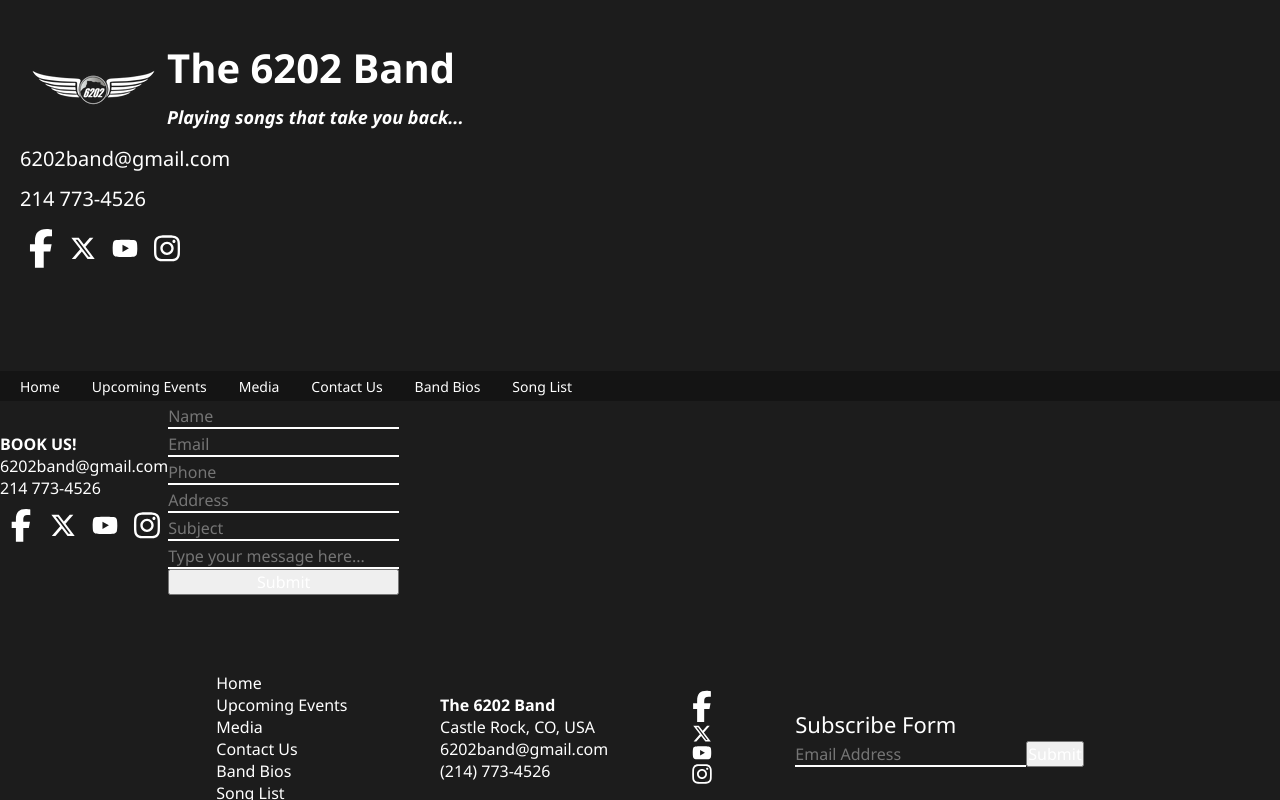
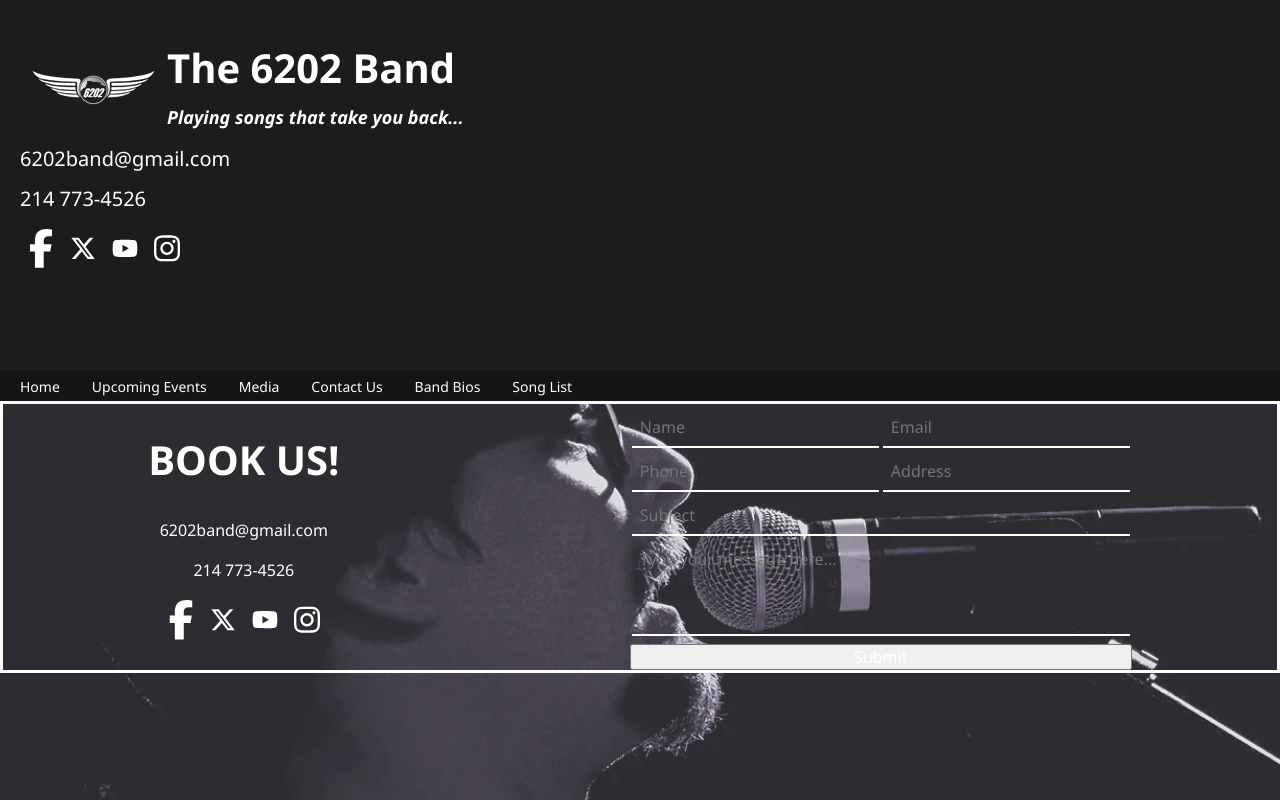
Before and after one commit to nathanpotter95/the-6202-band-site, a React (Create React App) app: page /#/contact in a window 1280 px wide. Shown: the top 800 px of the page. Built offline with nearby package versions, Linux system fonts and the light colour scheme.

Commit message:
april 6th

```diff
--- a/src/App.css
+++ b/src/App.css
@@ -333,30 +333,68 @@ ul{
 
 
 /*-----------------------------------CONTACT PAGE-------------------------------------------------*/
-.contact-container{
-  display: flex;
-  flex-direction: row;
+
+.contact-img{
+  background-image: url('./content/images/contact-page.png');
+  background-size:cover;
+  background-repeat: no-repeat;
+  background-attachment: absolute;
+}
+
+.contact-box{
+  height: 40em;
   align-items: center;
   justify-content: center;
   margin: 0 auto;
 }
 
+.contact-container{
+  display: flex;
+  flex-direction: row;
+  align-items: center;
+  justify-content: space-around;
+  margin: 0 auto;
+  border-style: solid;
+}
+
 .contact-left{
   display: flex;
   flex-direction: column;
+  text-align: center;
+  line-height: 2.5;
 }
+  .contact-left h1{
+    font-size: 40px;
+    font-weight: bold;
+  }
 
 .input-container{
   display: flex;
   flex-direction: column;
 }
 
-.input-container input{
+.input-container input, textarea{
 background: transparent;
 border: none;
 border-bottom: 2px solid white;
 outline: none; /*Remove input focus outline*/
 margin-top: 4px;
+padding: 8px;
+margin-inline: 2px;
+resize: none;
+}
+
+textarea{
+  height: 6em;
+}
+
+.input-row{
+  display: flex;
+  flex-direction: row;
+}
+
+.contact-submit{
+  margin-top: 8px;
 }
 
 /*-----------------------------------BAND BIOS PAGE-------------------------------------------------*/
--- a/src/pages/ContactPage.js
+++ b/src/pages/ContactPage.js
@@ -2,11 +2,13 @@ import React from "react";
 import social from "../data/socialMedia";
 import { FontAwesomeIcon as Icon } from "@fortawesome/react-fontawesome";
 import "../utils/icons/fontawesome";
+import background from "../content/images/contact-page.png";
 
 const ContactPage = () => {
   return (
-    <div className="page-container">
-      <div className="contact-img">
+    <div className="contact-img">
+      {/* <img className="contact-background-img" src={background} alt="Contact Us image" /> */}
+      <div className="contact-box">
         <div className="contact-container">
           <div className="contact-left">
             <h1>BOOK US!</h1>
@@ -37,13 +39,19 @@ const ContactPage = () => {
           </div>
 
           <div className="input-container">
-            <input placeholder="Name" />
-            <input placeholder="Email" />
-            <input placeholder="Phone" />
-            <input placeholder="Address" />
+            <div className="input-row">
+              <input placeholder="Name" />
+              <input placeholder="Email" />
+            </div>
+            <div className="input-row">
+              <input placeholder="Phone" />
+              <input placeholder="Address" />
+            </div>
             <input placeholder="Subject" />
-            <input placeholder="Type your message here..." />
-            <button type="submit">Submit</button>
+            <textarea placeholder="Type your message here..." />
+            <button className="contact-submit" type="submit">
+              Submit
+            </button>
           </div>
         </div>
       </div>
```
Also changed, not shown: src/content/images/contact-page.png (added).
